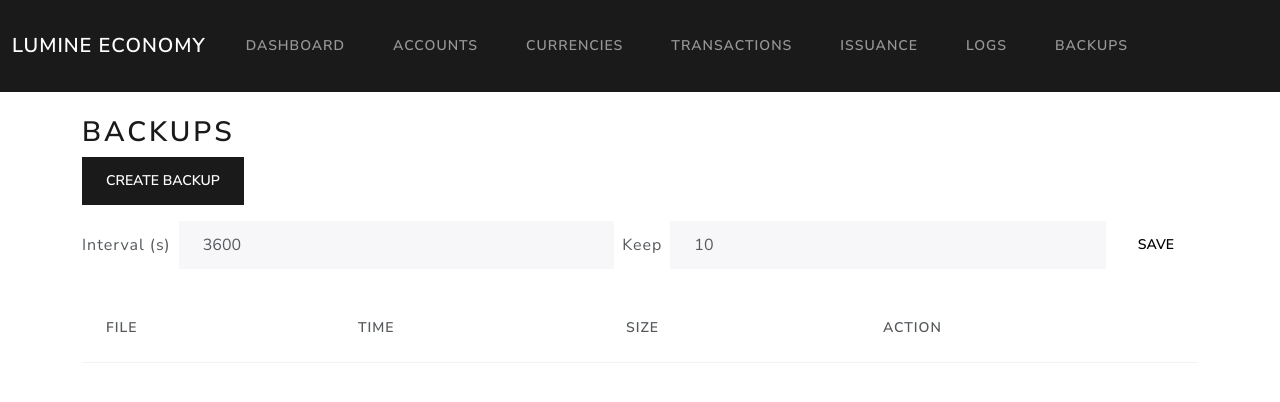
After one commit to ZakuroSystem/LumineEconomyBridge, a Flask app: page /backups in a window 1280 px wide. The commit adds this page. Shown: the top 402 px of the page. Run offline with Flask 3, Linux system fonts and the light colour scheme; tables that the repository leaves empty hold one stand-in row (values such as "Sample post"); lists and menus that the app fills with data are empty; some libraries are stand-ins or nearby versions.

Commit message:
feat: add log viewer and backup management

```diff
--- a/backend/dashboard.py
+++ b/backend/dashboard.py
@@ -1,10 +1,16 @@
-from flask import Flask, render_template, request, redirect, url_for, flash
+from flask import Flask, render_template, request, redirect, url_for, flash, send_file
 import sqlite3
 import time
+import os
+import json
+import shutil
 
 app = Flask(__name__)
 app.secret_key = "lumineeconomy"
 DB_PATH = "economy.db"
+LOG_PATH = "economy_commands.log"
+BACKUP_DIR = "backups"
+os.makedirs(BACKUP_DIR, exist_ok=True)
 
 
 def get_db():
@@ -47,6 +53,10 @@ def init_db() -> None:
                 uuid TEXT PRIMARY KEY,
                 last_seen INTEGER NOT NULL
             );
+            CREATE TABLE IF NOT EXISTS settings (
+                key TEXT PRIMARY KEY,
+                value TEXT NOT NULL
+            );
             """
         )
         try:
@@ -64,6 +74,55 @@ def init_db() -> None:
 
 
 init_db()
+
+
+def get_setting(key: str, default: int) -> int:
+    with get_db() as db:
+        row = db.execute("SELECT value FROM settings WHERE key=?", (key,)).fetchone()
+    return int(row["value"]) if row else default
+
+
+def set_setting(key: str, value: int) -> None:
+    with get_db() as db:
+        db.execute(
+            "INSERT INTO settings(key, value) VALUES(?,?) ON CONFLICT(key) DO UPDATE SET value=excluded.value",
+            (key, str(value)),
+        )
+        db.commit()
+
+
+def list_backups():
+    files = []
+    for name in os.listdir(BACKUP_DIR):
+        if name.endswith(".db"):
+            path = os.path.join(BACKUP_DIR, name)
+            stat = os.stat(path)
+            files.append({"name": name, "size": stat.st_size, "mtime": int(stat.st_mtime)})
+    files.sort(key=lambda x: x["mtime"], reverse=True)
+    return files
+
+
+def backup_db() -> str:
+    ts = time.strftime("%Y%m%d%H%M%S")
+    dest = os.path.join(BACKUP_DIR, f"economy-{ts}.db")
+    with get_db() as db:
+        dest_conn = sqlite3.connect(dest)
+        with dest_conn:
+            db.backup(dest_conn)
+        dest_conn.close()
+    return dest
+
+
+def restore_db(path: str) -> None:
+    if not os.path.exists(path):
+        raise FileNotFoundError(path)
+    shutil.copy2(path, DB_PATH)
+
+
+def trim_backups(keep: int) -> None:
+    files = list_backups()
+    for info in files[keep:]:
+        os.remove(os.path.join(BACKUP_DIR, info["name"]))
 
 
 @app.template_filter("fmt_ts")
@@ -175,6 +234,81 @@ def transactions():
             "end": end,
         },
     )
+
+
+@app.route("/logs")
+def logs():
+    exec_q = request.args.get("executor", "").strip()
+    type_q = request.args.get("type", "").strip()
+    result_q = request.args.get("result", "").strip()
+    entries = []
+    if os.path.exists(LOG_PATH):
+        with open(LOG_PATH, encoding="utf-8") as f:
+            lines = f.readlines()[-500:]
+        for line in reversed(lines):
+            try:
+                item = json.loads(line)
+            except json.JSONDecodeError:
+                continue
+            if exec_q and exec_q.lower() not in item.get("executor", "").lower():
+                continue
+            if type_q and not item.get("command", "").lower().startswith(type_q.lower()):
+                continue
+            if result_q == "success" and not item.get("success", False):
+                continue
+            if result_q == "failure" and item.get("success", False):
+                continue
+            entries.append(item)
+    return render_template(
+        "logs.html",
+        logs=entries,
+        filter={"executor": exec_q, "type": type_q, "result": result_q},
+    )
+
+
+@app.route("/logs/download")
+def download_logs():
+    return send_file(LOG_PATH, as_attachment=True)
+
+
+@app.route("/backups", methods=["GET", "POST"])
+def backups():
+    interval = get_setting("auto_backup_interval", 3600)
+    keep = get_setting("auto_backup_keep", 10)
+    if request.method == "POST":
+        action = request.form["action"]
+        if action == "create":
+            backup_db()
+            trim_backups(keep)
+            flash("Backup created")
+        elif action == "settings":
+            try:
+                interval = int(request.form.get("interval", interval))
+                keep = int(request.form.get("keep", keep))
+                set_setting("auto_backup_interval", interval)
+                set_setting("auto_backup_keep", keep)
+                flash("Settings updated")
+            except ValueError:
+                flash("Invalid settings")
+        return redirect(url_for("backups"))
+    files = list_backups()
+    return render_template(
+        "backups.html",
+        backups=files,
+        interval=interval,
+        keep=keep,
+    )
+
+
+@app.route("/backups/restore/<name>")
+def restore_backup(name: str):
+    path = os.path.join(BACKUP_DIR, name)
+    try:
+        restore_db(path)
+        flash("Backup restored")
+    except FileNotFoundError:
+        flash("Backup not found")
+    return redirect(url_for("backups"))
 
 
 @app.route("/issuance")
--- /dev/null
+++ b/backend/templates/backups.html
@@ -0,0 +1,29 @@
+{% extends "base.html" %}
+{% block content %}
+<h2>Backups</h2>
+<form method="post" class="mb-3">
+  <input type="hidden" name="action" value="create">
+  <button class="btn btn-primary">Create Backup</button>
+</form>
+<form method="post" class="row g-2 mb-4">
+  <input type="hidden" name="action" value="settings">
+  <div class="col-auto"><label class="col-form-label">Interval (s)</label></div>
+  <div class="col"><input type="number" class="form-control" name="interval" value="{{ interval }}"></div>
+  <div class="col-auto"><label class="col-form-label">Keep</label></div>
+  <div class="col"><input type="number" class="form-control" name="keep" value="{{ keep }}"></div>
+  <div class="col-auto"><button class="btn btn-secondary">Save</button></div>
+</form>
+<table class="table table-striped">
+  <thead><tr><th>File</th><th>Time</th><th>Size</th><th>Action</th></tr></thead>
+  <tbody>
+    {% for b in backups %}
+    <tr>
+      <td>{{ b.name }}</td>
+      <td>{{ b.mtime|fmt_ts }}</td>
+      <td>{{ (b.size/1024)|round(1) }} KB</td>
+      <td><a class="btn btn-sm btn-danger" href="{{ url_for('restore_backup', name=b.name) }}">Restore</a></td>
+    </tr>
+    {% endfor %}
+  </tbody>
+</table>
+{% endblock %}
--- a/backend/templates/base.html
+++ b/backend/templates/base.html
@@ -19,6 +19,8 @@
             <li class="nav-item"><a class="nav-link" href="{{ url_for('currencies') }}">Currencies</a></li>
             <li class="nav-item"><a class="nav-link" href="{{ url_for('transactions') }}">Transactions</a></li>
             <li class="nav-item"><a class="nav-link" href="{{ url_for('issuance') }}">Issuance</a></li>
+            <li class="nav-item"><a class="nav-link" href="{{ url_for('logs') }}">Logs</a></li>
+            <li class="nav-item"><a class="nav-link" href="{{ url_for('backups') }}">Backups</a></li>
           </ul>
         </div>
       </div>
```
Also changed, not shown: USAGE.md (+1 -0 lines), backend/main.py (+40 -1 lines), backend/templates/logs.html (added, +30 -0 lines).
